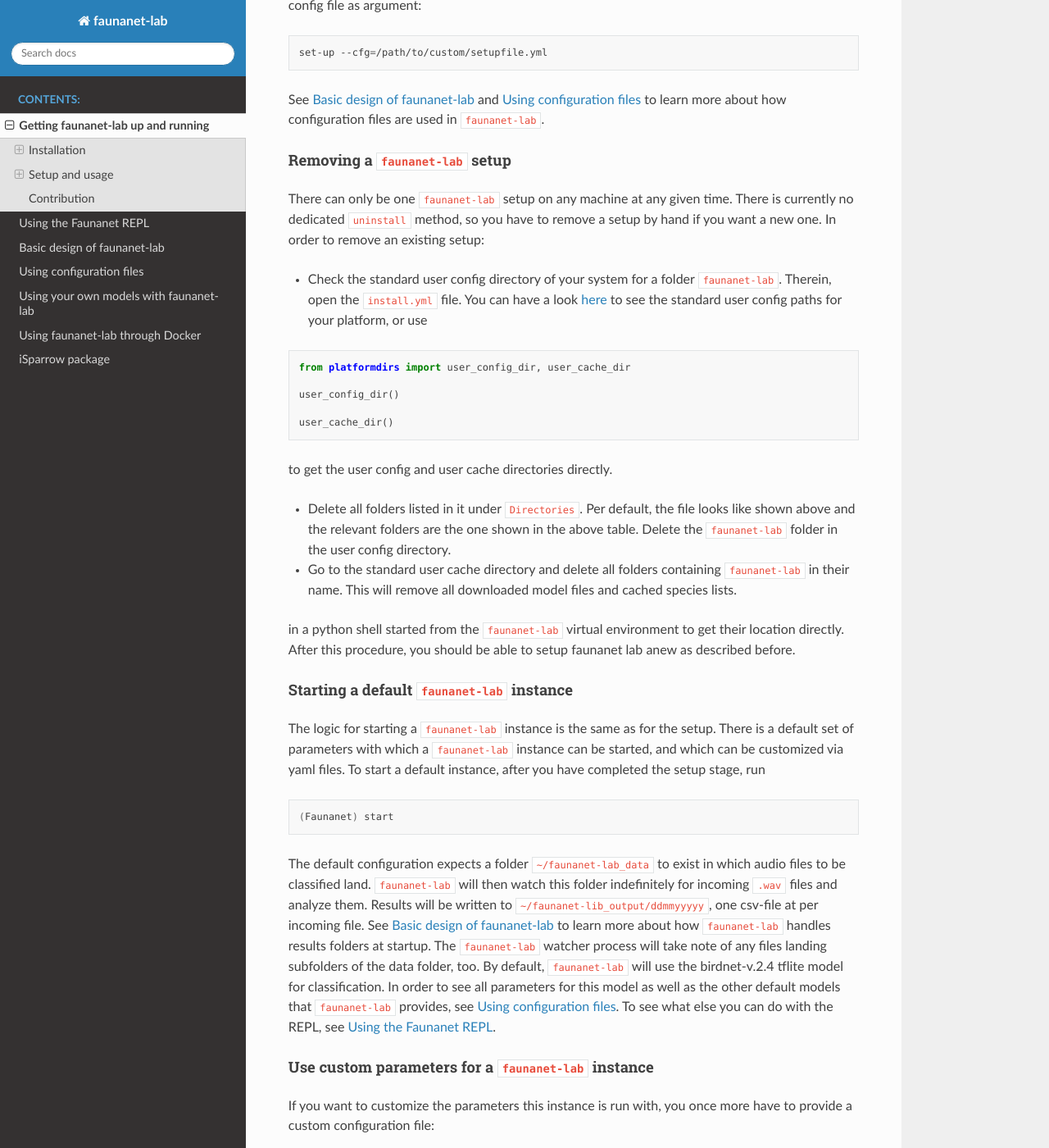
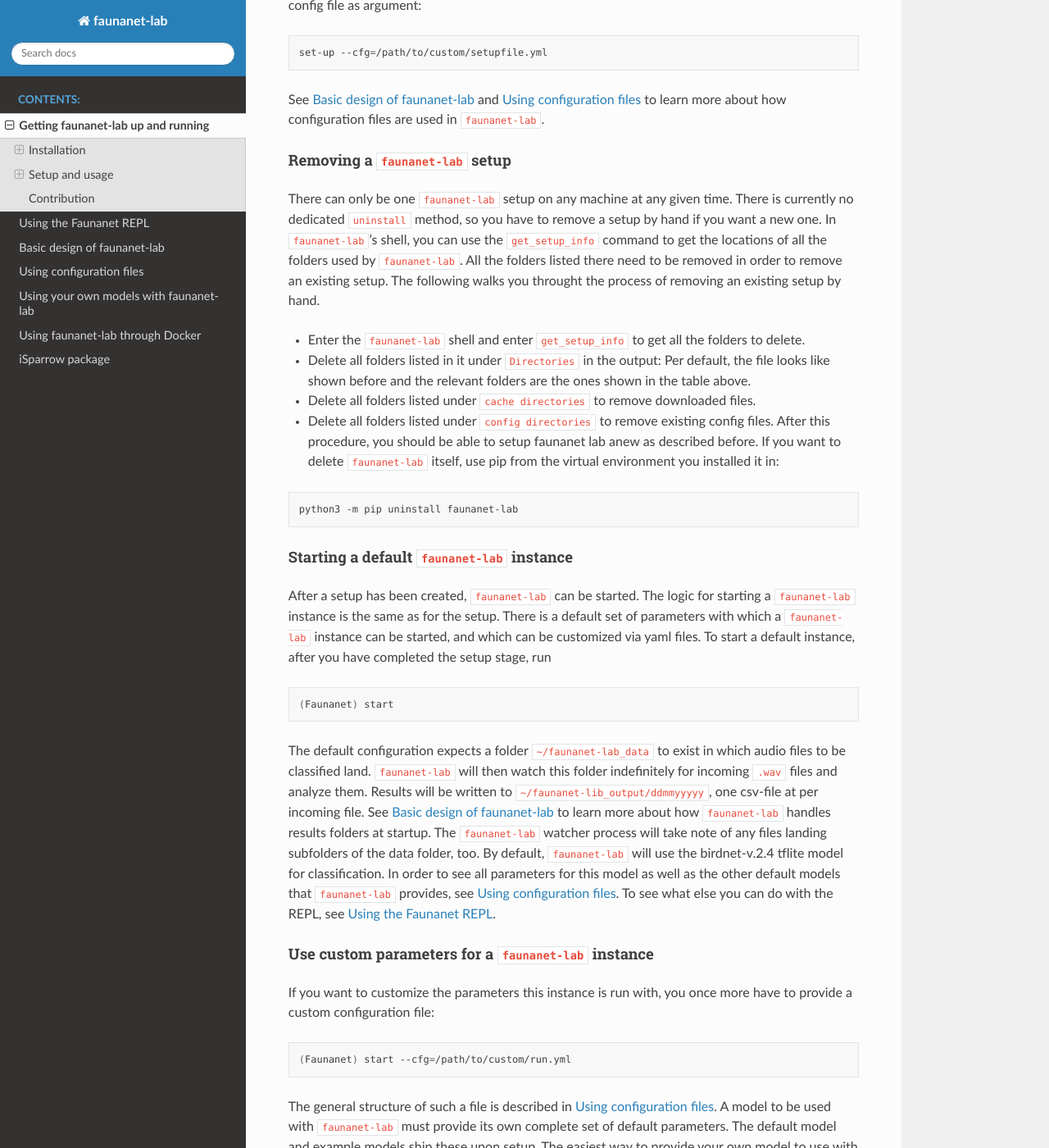
Before and after one commit to ssciwr/faunanet, a Sphinx documentation site: the page built from doc/source/getting_started.md, in a window 1280 px wide and 1400 px high, scrolled down 3313 px. Shown: the whole window at 82% size. Built offline with Sphinx 7.4.7 and the Read the Docs theme 2.0.0, drawn with Linux system fonts in a browser that asks for light colours; pages that are not in the unit, such as notebooks, are missing from menus.

Commit message:
Update documentation

````diff
--- a/doc/source/getting_started.md
+++ b/doc/source/getting_started.md
@@ -78,10 +78,10 @@ Directories:
 
 The specified folders serve the following purposes:
 
-| foldername                            | purpose                                                                                                                                                                                            | customizable |
-| ------------------------------------- | -------------------------------------------------------------------------------------------------------------------------------------------------------------------------------------------------- | ------------ |
+| foldername                             | purpose                                                                                                                                                                                             | customizable |
+| -------------------------------------- | --------------------------------------------------------------------------------------------------------------------------------------------------------------------------------------------------- | ------------ |
 | `faunanet-lab`                         | The home directory of `faunanet-lab` where all the data needed to run it are stored.                                                                                                                | Yes          |
-| `faunanet-lab`/`examples`              | Example data needed for tests is stored here                                                                                                                                                       | No           |
+| `faunanet-lab`/`examples`              | Example data needed for tests is stored here                                                                                                                                                        | No           |
 | `faunanet-lab/models`                  | Machine learning models along with the python code to use them with  `faunanet-lab` are stored here                                                                                                 | Yes          |
 | `user_cache_directory`/`faunanet-lab`  | The standard cache directory where `faunanet-lab` puts files needing to be stored for further usage, e.g., computed species lists or the default machine learning models it downloads during setup. | No           |
 | `user_config_directory`/`faunanet-lab` | The standard config directory where `faunanet-lab` stores its default configuration files.                                                                                                          | No           |
@@ -108,25 +108,20 @@ set-up --cfg=/path/to/custom/setupfile.yml
 See {doc}`basic_design` and {doc}`using_configuration_files` to learn more about how configuration files are used in `faunanet-lab`.
 
 #### Removing a `faunanet-lab` setup
-There can only be one `faunanet-lab` setup on any machine at any given time. There is currently no dedicated `uninstall` method, so you have to remove a setup by hand if you want a new one. In order to remove an existing setup:
-- Check the standard user config directory of your system for a folder `faunanet-lab`. Therein, open the `install.yml` file.
-You can have a look [here](https://pypi.org/project/platformdirs/) to see the standard user config paths for your platform, or use
-```python
-from platformdirs import user_config_dir, user_cache_dir
-
-user_config_dir()
-
-user_cache_dir()
+There can only be one `faunanet-lab` setup on any machine at any given time. There is currently no dedicated `uninstall` method, so you have to remove a setup by hand if you want a new one.
+In `faunanet-lab`'s shell, you can use the `get_setup_info` command to get the locations of all the folders used by `faunanet-lab`. All the folders listed there need to be removed in order to remove an existing setup. The following walks you throught the process of removing an existing setup by hand.
+- Enter the `faunanet-lab` shell and enter `get_setup_info` to get all the folders to delete.
+- Delete all folders listed in it under `Directories` in the output: Per default, the file looks like shown before and the relevant folders are the ones shown in the table above.
+- Delete all folders listed under `cache directories` to remove downloaded files.
+- Delete all folders listed under `config directories` to remove existing config files.
+After this procedure, you should be able to setup faunanet lab anew as described before.
+If you want to delete `faunanet-lab` itself, use pip from the virtual environment you installed it in:
+```bash
+python3 -m pip uninstall faunanet-lab
 ```
-to get the user config and user cache directories directly.
-- Delete all folders listed in it under `Directories`. Per default, the file looks like shown above and the relevant folders are the one shown in the above table.
-  Delete the `faunanet-lab` folder in the user config directory.
-- Go to the standard user cache directory and delete all folders containing `faunanet-lab` in their name. This will remove all downloaded model files and cached species lists.
-
-in a python shell started from the `faunanet-lab` virtual environment to get their location directly.
-After this procedure, you should be able to setup faunanet lab anew as described before.
 
 #### Starting a default `faunanet-lab` instance
+After a setup has been created, `faunanet-lab` can be started.
 The logic for starting a `faunanet-lab` instance is the same as for the setup. There is a default set of parameters with which a `faunanet-lab` instance can be started, and which can be customized
 via yaml files. To start a default instance, after you have completed the setup stage, run
 ```bash
````
Also changed, not shown: doc/source/repl_usage.md (+2 -1 lines).
